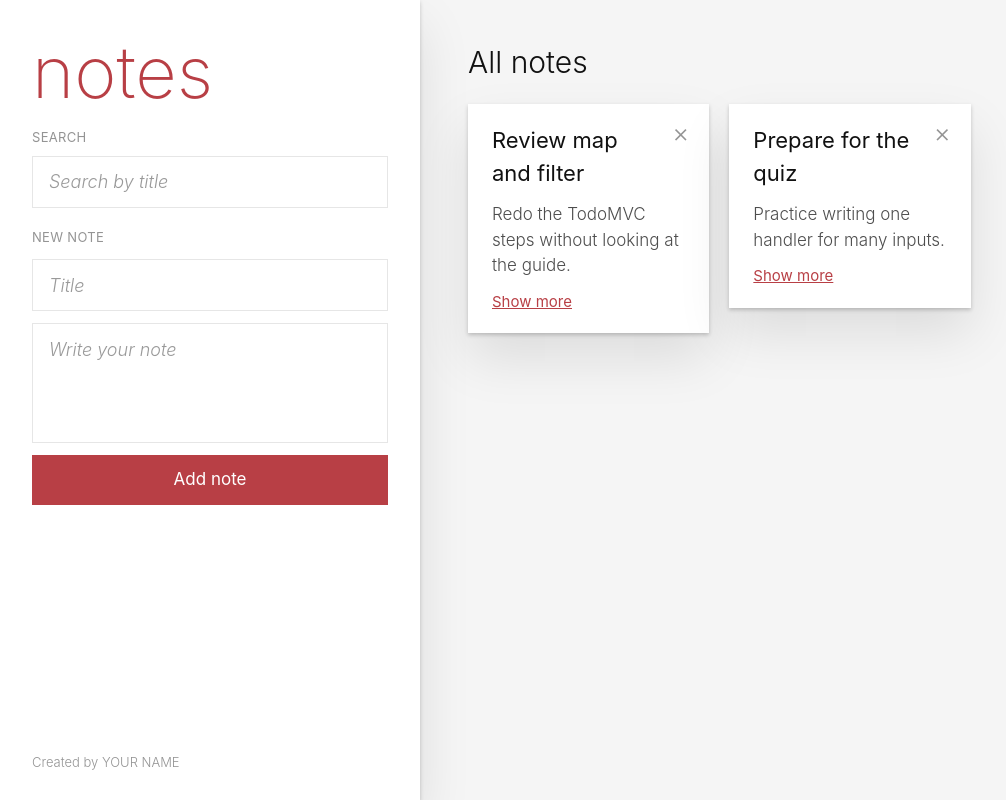
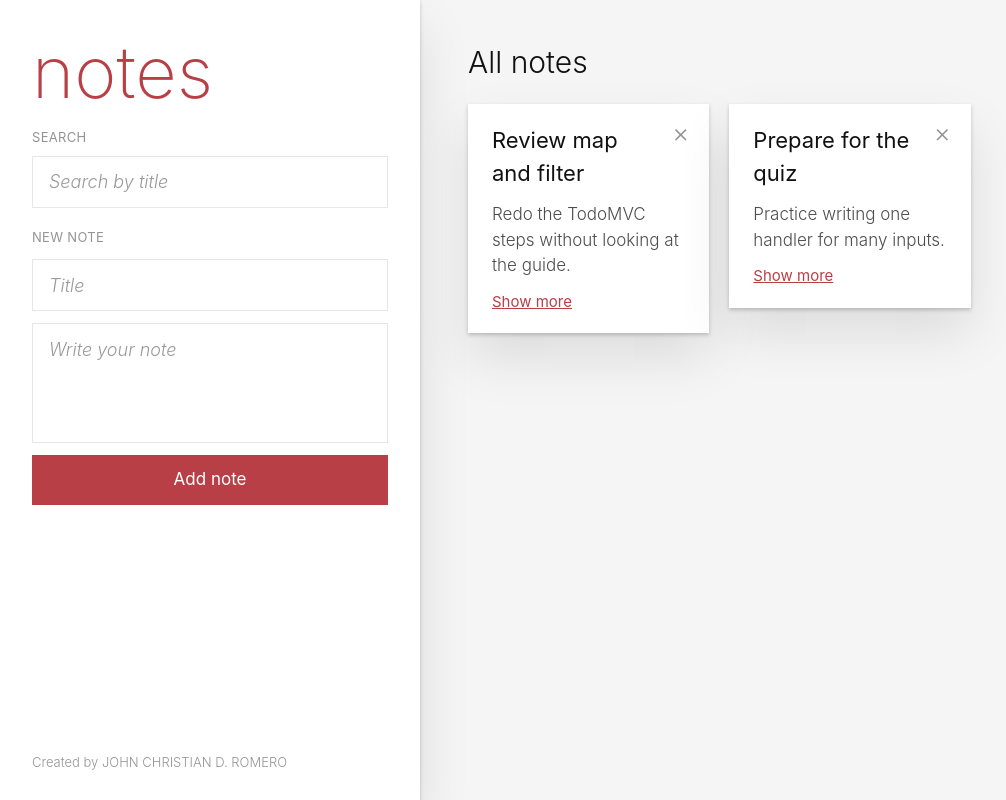
Before and after one commit to JohnChristianRomero/csit340g6-notes, a React (Vite) app: page / in a window 1280 px wide. Shown: the whole page, without its empty margins (0-1006 px from the left). Built offline with nearby package versions, Linux system fonts and the light colour scheme.

Commit message:
chore: replace YOUR NAME with John Christian D. Romero

```diff
--- a/src/App.jsx
+++ b/src/App.jsx
@@ -5,7 +5,7 @@ function App() {
   return (
     <div className="bg-[#f5f5f5] font-light text-[#111]">
       <Notes />
-      <Info name="YOUR NAME" />
+      <Info name="JOHN CHRISTIAN D. ROMERO" />
     </div>
   )
 }
```
